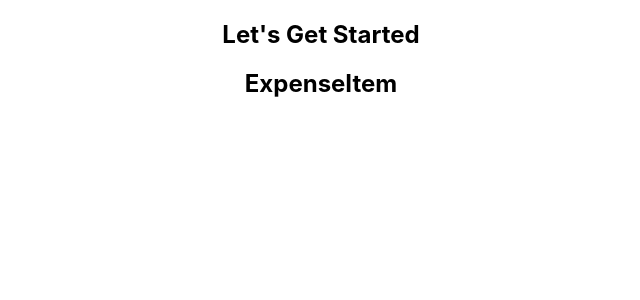
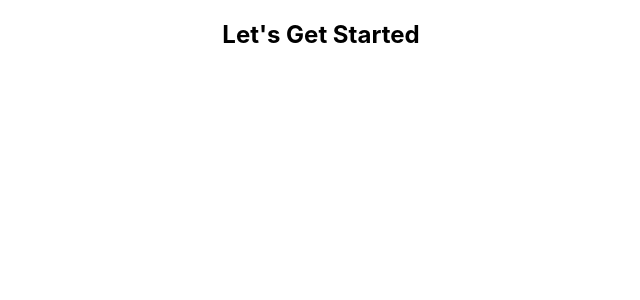
Before and after one commit to rupeshkumar9312/React-Learning-MT, a React (Create React App) app in the folder react-complete-guide/: page / in a window 1280 px wide. Shown: the top 300 px of the page, without its empty margins (319-959 px from the left). Built offline with nearby package versions, Linux system fonts and the light colour scheme.

Commit message:
01-starting-setup

```diff
--- a/react-complete-guide/src/App.js
+++ b/react-complete-guide/src/App.js
@@ -1,12 +1,10 @@
 import logo from './logo.svg';
 import './App.css';
-import ExpenseItem from './components/ExpenseItem';
 
 function App() {
   return (
     <div className="App">
       <h2>Let's Get Started</h2>
-      <ExpenseItem></ExpenseItem>
     </div>
   );
 }
--- a/react-complete-guide/src/components/ExpenseItem.jsx
+++ /dev/null
@@ -1,11 +0,0 @@
-import React from 'react'
-
-function ExpenseItem() {
-  return (
-    <div>
-        <h2>ExpenseItem</h2>
-    </div>
-  )
-}
-
-export default ExpenseItem
```
